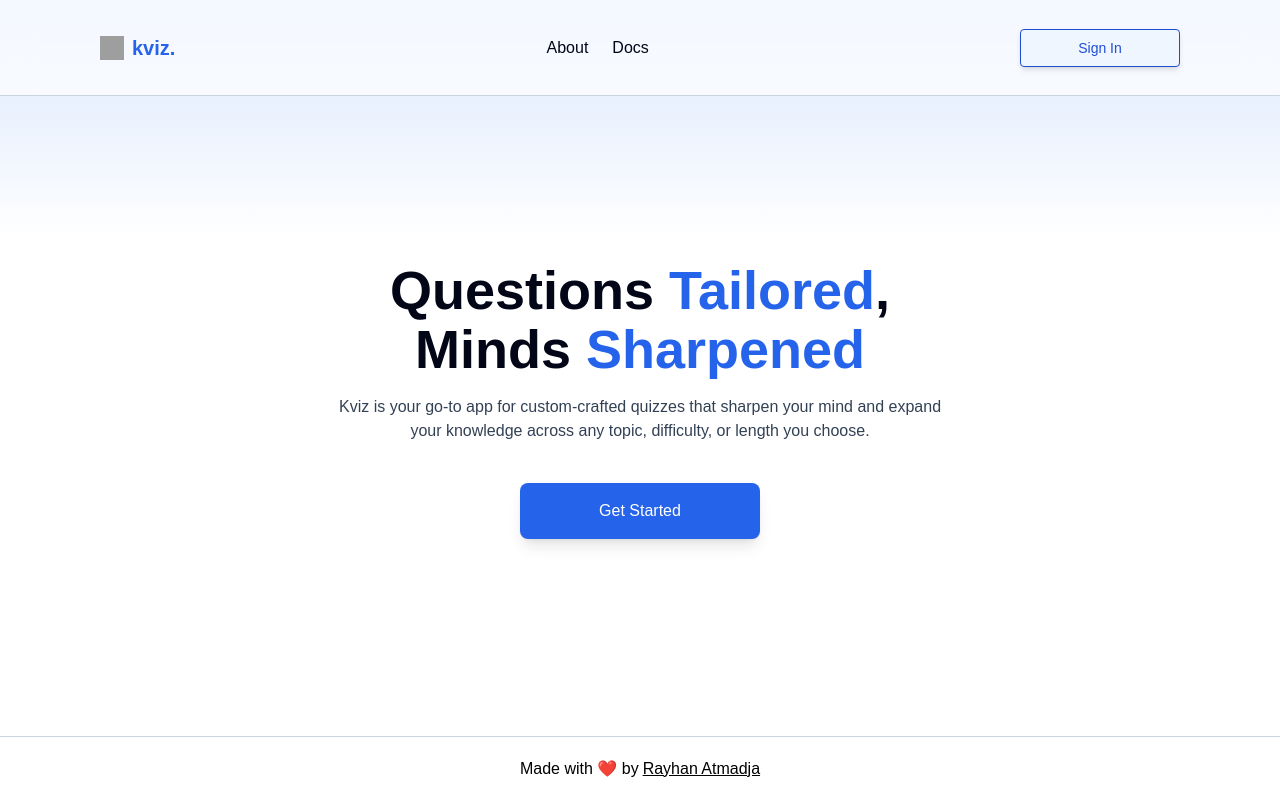
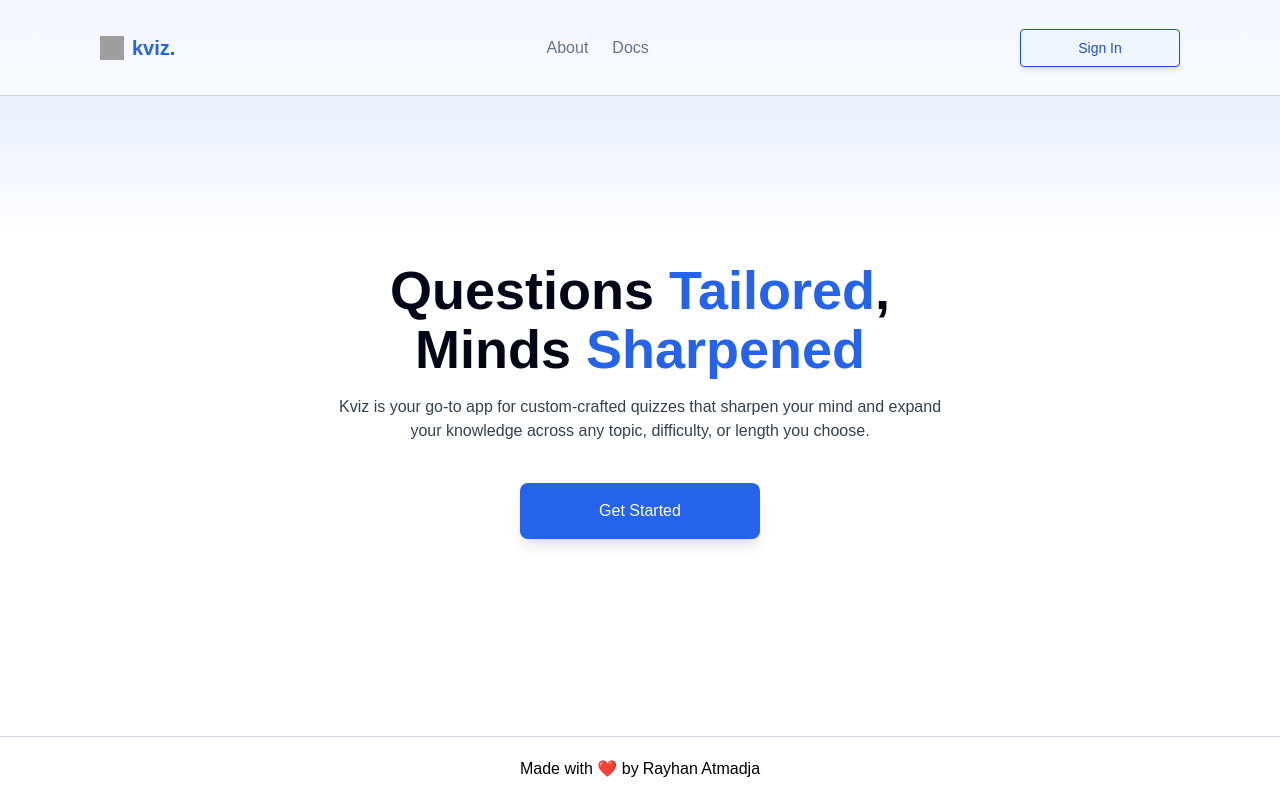
Before and after one commit to rayhan889/kviz, a React (Vite) app: page / in a window 1280 px wide. Built offline with nearby package versions, Linux system fonts and the light colour scheme; grey boxes are pictures that could not be loaded.

Commit message:
minor change on footer & navbar

```diff
--- a/src/components/ui/Footer.tsx
+++ b/src/components/ui/Footer.tsx
@@ -7,7 +7,10 @@ const Footer = () => {
     bg-white bg-opacity-70 backdrop-filter backdrop-blur-lg flex items-center justify-center"
     >
       Made with ❤️ by{" "}
-      <a href="https://www.instagram.com/rynrama_/" className="underline ml-1">
+      <a
+        href="https://www.instagram.com/rynrama_/"
+        className="hover:underline ml-1"
+      >
         {" "}
         Rayhan Atmadja
       </a>
--- a/src/components/ui/Navbar.tsx
+++ b/src/components/ui/Navbar.tsx
@@ -1,6 +1,8 @@
-import { Link } from "react-router-dom";
+import { Link, useLocation } from "react-router-dom";
 
 const Navbar = () => {
+  const location = useLocation();
+
   const navItems = [
     {
       name: "About",
@@ -23,13 +25,18 @@ const Navbar = () => {
           alt="kviz logo"
           className="h-6 w-6"
         />
-        <Link to="/" className="font-bold">
+        <Link to="/" className="font-bold hover:underline">
           kviz.
         </Link>
       </button>
       <ul className="flex items-center gap-x-6">
         {navItems.map((item, idx) => (
-          <li key={`nav_item_${idx}`} className="text-base text-slate-950">
+          <li
+            key={`nav_item_${idx}`}
+            className={`text-base text-slate-500 hover:text-slate-950 transition duration-100 ${
+              location.pathname === item.path && "font-medium text-slate-950"
+            }`}
+          >
             <Link to={item.path}>{item.name}</Link>
           </li>
         ))}
```
